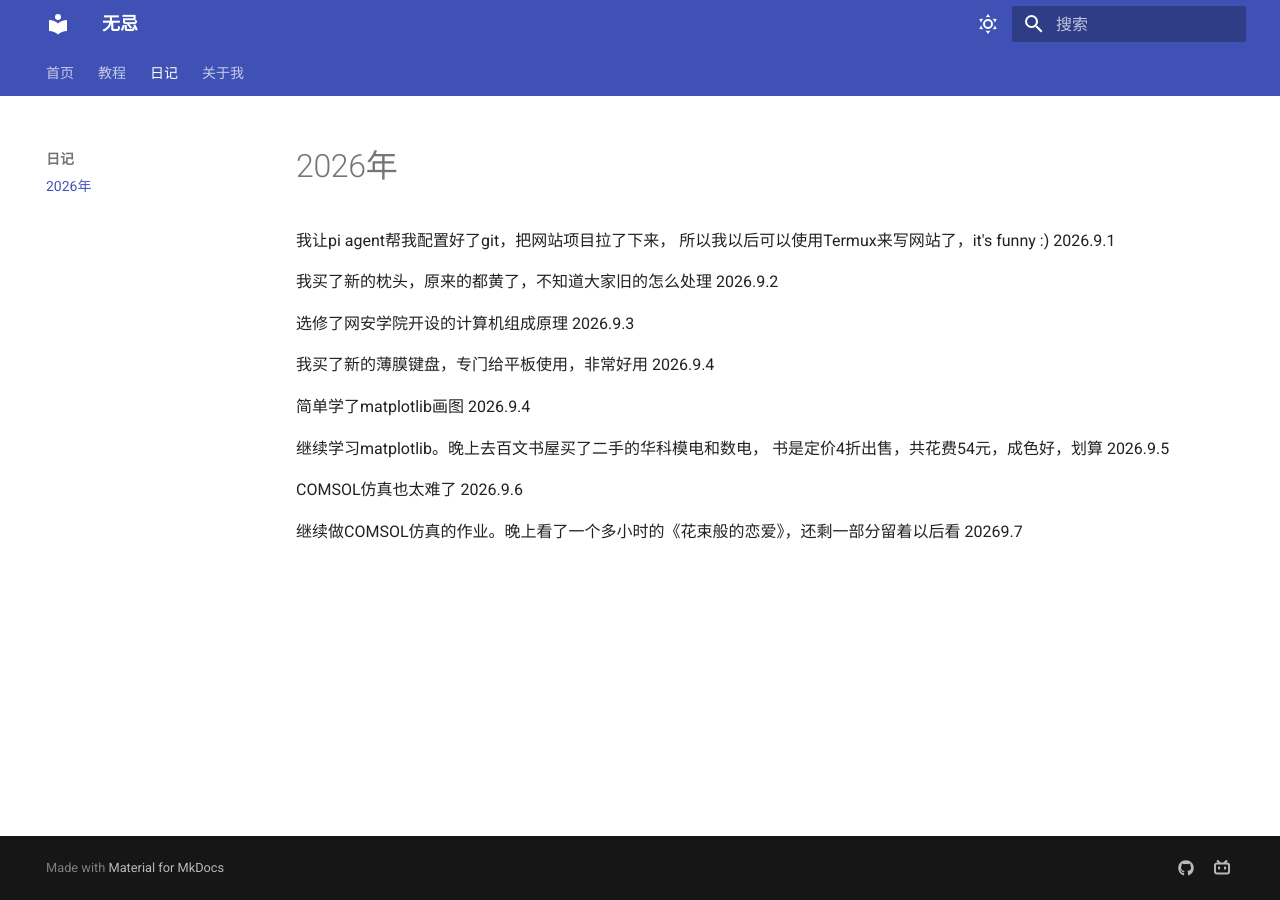
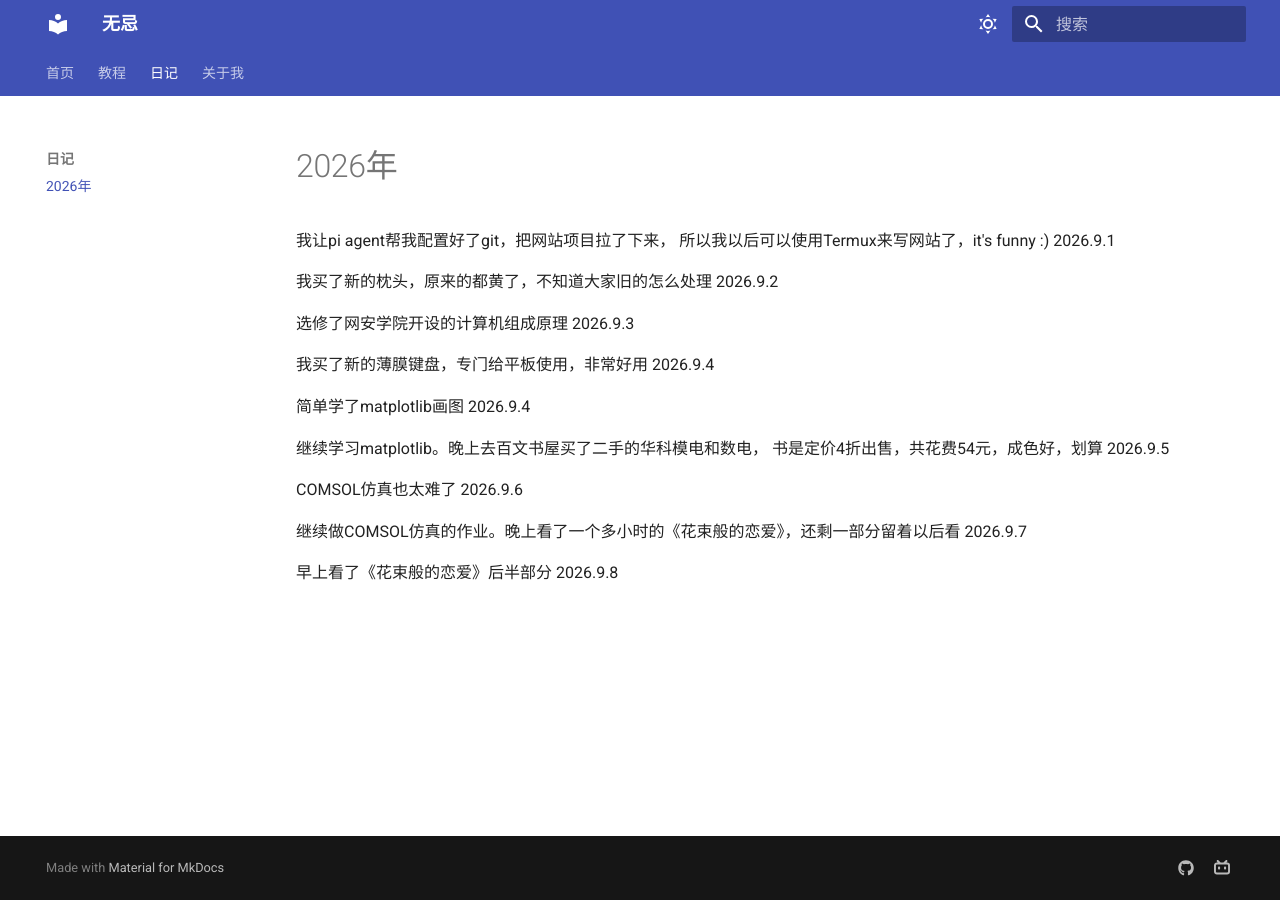
Before and after one commit to Hujiko02/Hujiko02.github.io, an MkDocs documentation site: the page built from docs/diary/2026.md, in a window 1280 px wide. Built offline with MkDocs 1.6.1 and Material for MkDocs 9.7.7, drawn with Linux system fonts in a browser that asks for light colours.

Commit message:
Auto update 2026-09-09 12:11:56

```diff
--- a/docs/diary/2026.md
+++ b/docs/diary/2026.md
@@ -14,4 +14,6 @@
 
 COMSOL仿真也太难了 2026.9.6
 
-继续做COMSOL仿真的作业。晚上看了一个多小时的《花束般的恋爱》，还剩一部分留着以后看 20269.7
+继续做COMSOL仿真的作业。晚上看了一个多小时的《花束般的恋爱》，还剩一部分留着以后看 2026.9.7
+
+早上看了《花束般的恋爱》后半部分 2026.9.8
```
